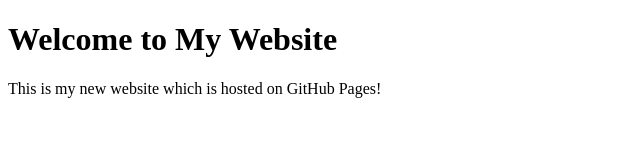
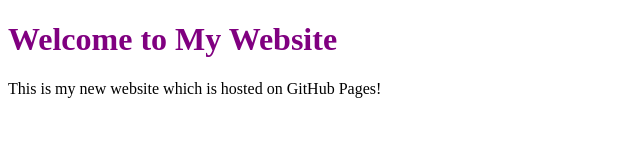
Before and after one commit to ameilyam/ameilyam.github.io, a plain HTML site: page index.html in a window 1280 px wide. Shown: the whole page, without its empty margins (0-640 px from the left). Drawn offline with Linux system fonts and the light colour scheme.

Commit message:
attaching stylesheet

```diff
--- /dev/null
+++ b/app.css
@@ -0,0 +1,3 @@
+h1{
+    color: purple;
+}
--- a/index.html
+++ b/index.html
@@ -5,6 +5,7 @@
     <meta name="viewport" content="width=device-width, initial-scale=1.0">
     <meta http-equiv="X-UA-Compatible" content="ie=edge">
     <title>My Website</title>
+    <link rel="stylesheet" href="app.css"/>
   </head>
   <body>
     <main>
```
Also changed, not shown: app.js (added).
